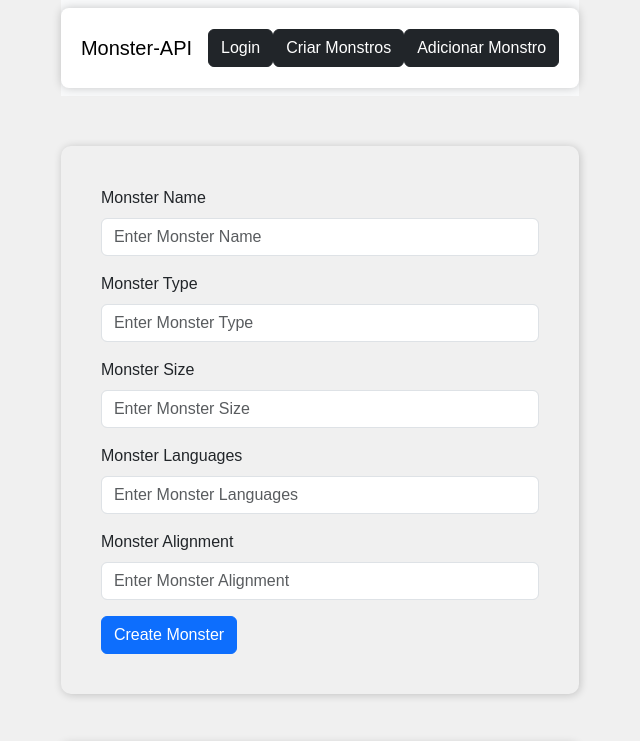
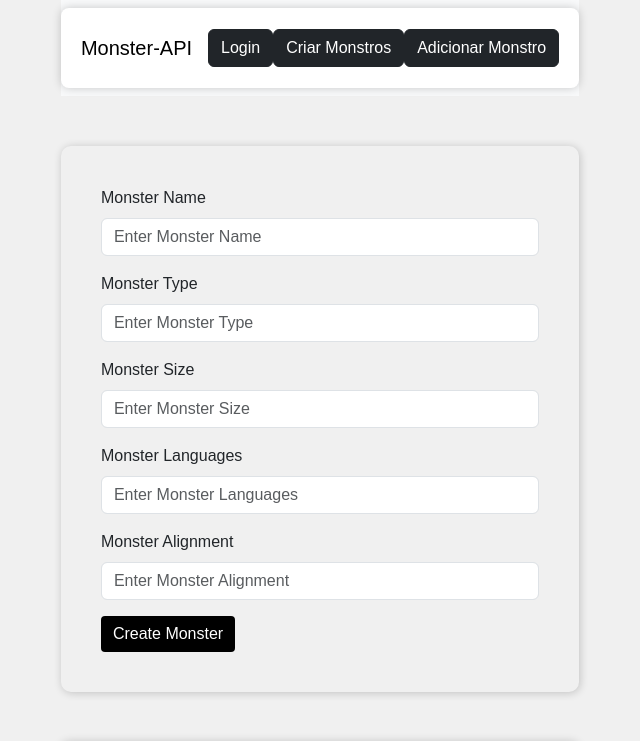
Before and after one commit to bru3helo/fullstack-projeto2, a React (Vite) app in the folder app/: page /fullstack-projeto2/monster/add in a window 1280 px wide. Shown: the top 741 px of the page, without its empty margins (320-960 px from the left). Built offline with nearby package versions, Linux system fonts and the light colour scheme; no server answers; the HTML template or start-up script is replaced by a standard one.

Commit message:
create monsters button done

```diff
--- a/app/src/Components/Header/Header.jsx
+++ b/app/src/Components/Header/Header.jsx
@@ -1,5 +1,6 @@
 import { } from 'react';
 import "./Header.css";
+import CreateMonstersButton from '../Monster/CreateMonsters/CreateMonsters';
 
 import Container from 'react-bootstrap/Container';
 import Navbar from 'react-bootstrap/Navbar';
@@ -12,7 +13,7 @@ function Header() {
         <Container>
           <Navbar.Brand href="/fullstack-projeto2">Monster-API</Navbar.Brand>
           <Button className='button' href="/fullstack-projeto2/user/login" variant="dark">Login</Button>{' '}
-          <Button className='button' href="/fullstack-projeto2/createMonsters" variant="dark">Criar Monstros</Button>{' '}
+          <CreateMonstersButton/>{' '}
           <Button className='button' href="/fullstack-projeto2/monster/add" variant="dark">Adicionar Monstro</Button>{' '}
         </Container>
     </Navbar>
--- /dev/null
+++ b/app/src/Components/Monster/CreateMonsters/CreateMonsters.jsx
@@ -0,0 +1,24 @@
+import {} from 'react';
+import axios from 'axios';
+import { Button } from 'react-bootstrap'; // Supondo que você esteja usando Bootstrap
+
+const CreateMonstersButton = () => {
+
+    const handleCreateMonsters = async () => {
+        try {
+            const response = await axios.post('http://localhost:3000/createMonsters'); // Ajuste a URL se necessário
+            alert(response.data.message);
+        } catch (error) {
+            console.error('Erro ao criar monstros:', error);
+            alert('Erro ao criar monstros.');
+        }
+    };
+
+    return (
+        <Button onClick={handleCreateMonsters} href="/fullstack-projeto2/createMonsters" variant="dark">
+            Criar Monstros
+        </Button>
+    );
+};
+
+export default CreateMonstersButton;
--- a/app/src/Components/Monster/InsertNewMonster.css
+++ b/app/src/Components/Monster/InsertNewMonster.css
@@ -4,3 +4,10 @@
     border-radius: 10px;
     box-shadow: 1px 1px 8px rgba(0, 0, 0, 0.195);
 }
+
+.Insert_container Button{
+    background-color: #000000;
+    border: none;
+    border-radius: 4px;
+
+}
```
